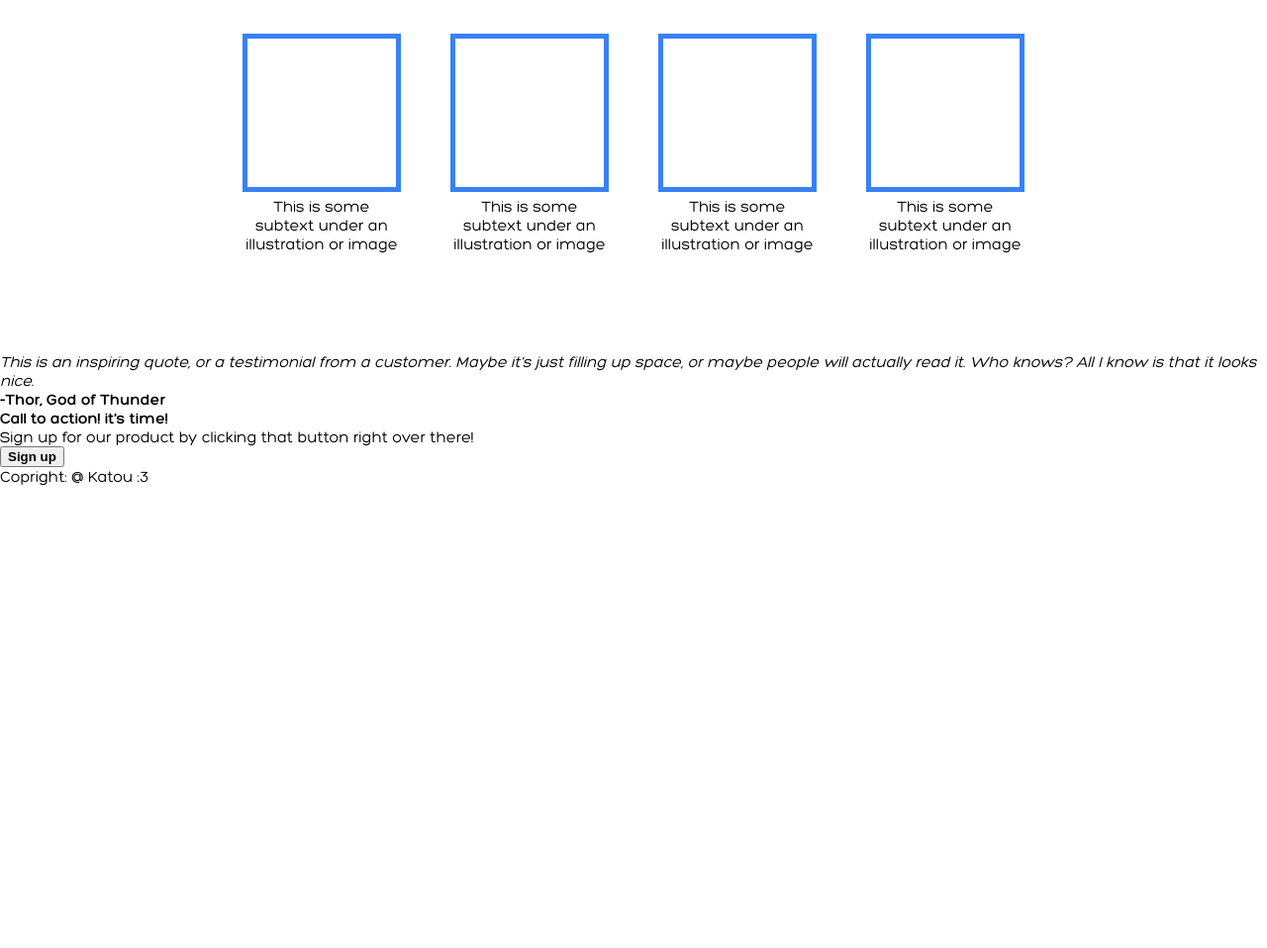
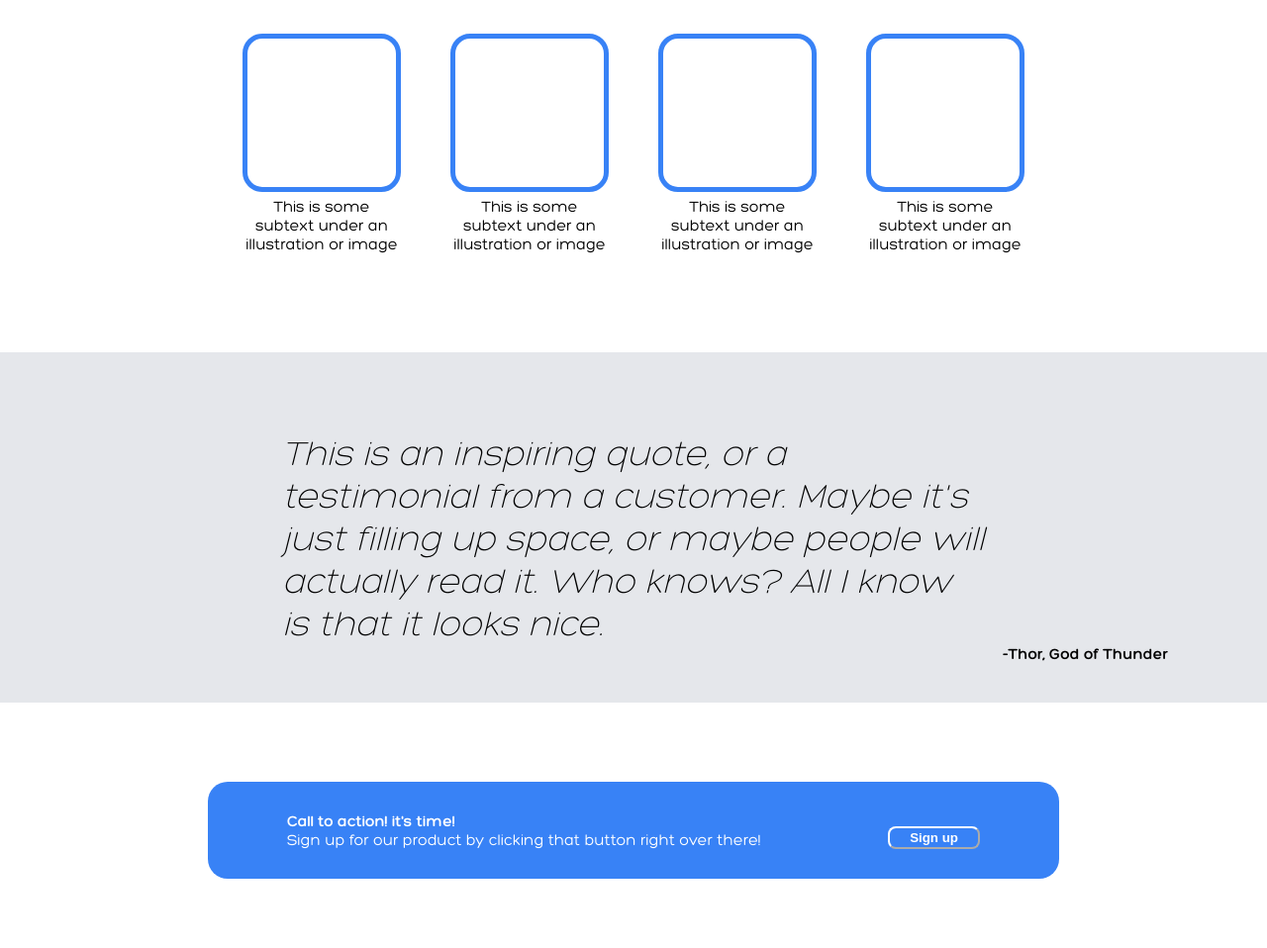
Before and after one commit to L1NZ05/landing-page, a plain HTML site: page home.html in a window 1280 px wide. Shown: the part 446-1404 px from the top of the page at 99% size. Before the commit the page ends 937 px from the top, so only its background shows below. Drawn offline with Linux system fonts and the light colour scheme.

Commit message:
Style quote and call time section

```diff
--- a/styles.css
+++ b/styles.css
@@ -1,14 +1,23 @@
+
+@font-face {
+    font-family: Hero-light;
+    src: url(./fonts/Hero-Light.otf);
+    font-weight: lighter;
+}
 
 @font-face {
     font-family: Hero;
     src: url(./fonts/Hero-Regular.otf);
 }
 
+
 @font-face {
     font-family: Hero;
     src: url(./fonts/Hero-Bold.otf);
     font-weight: bold;
 }
+
+
 
 body {
     display: flex;
@@ -83,7 +92,7 @@ a {
     color: white;
     font-weight: bold;
     border-color: #3882f6;
-    b
+    border-radius: 10px;
 }
 
 .info-con {
@@ -119,12 +128,64 @@ a {
 }
 
 .card {
-    display: flex;
     border: 5px solid #3882f6;
     width: 150px;
     height: 150px;
+    border-radius: 20px;
 }
 
 .description {
     text-align: center;
 }
+
+.quote-block {
+    display: flex;
+    background-color: #E5E7EB;
+    justify-content: center;
+    align-items: center;
+    flex-direction: column;
+    flex-wrap: wrap;
+    padding: 80px 100px 40px 100px;
+}
+
+.quote {
+    display: flex;
+    flex-wrap: wrap;
+    font-family: Hero-light;
+    text-align: left;
+    font-weight: lighter;
+    font-size: 36px;
+    max-width: 710px;
+    height: auto;
+}
+.author {
+    align-self: flex-end;
+}
+
+.signup-block {
+    display: flex;
+    justify-content: center;
+    align-items: center;
+    flex-wrap: wrap;
+    padding: 80px 100px 80px 100px;
+}
+
+.signup-con {
+    display: flex;
+    flex-direction: row;
+    justify-content: space-between;
+    background-color: #3882f6;
+    color: white;
+    border-radius: 20px;
+    padding: 30px 80px 30px 80px;
+    flex: 0 1 700px;
+    height: 300;
+}.button-2 {
+    display: flex;
+    align-self: flex-end;
+    background-color: #3882f6;
+    color: white;
+    border-color: white;
+    border-radius: 8px;
+    padding: 2px 20px 2px 20px;
+}
```
